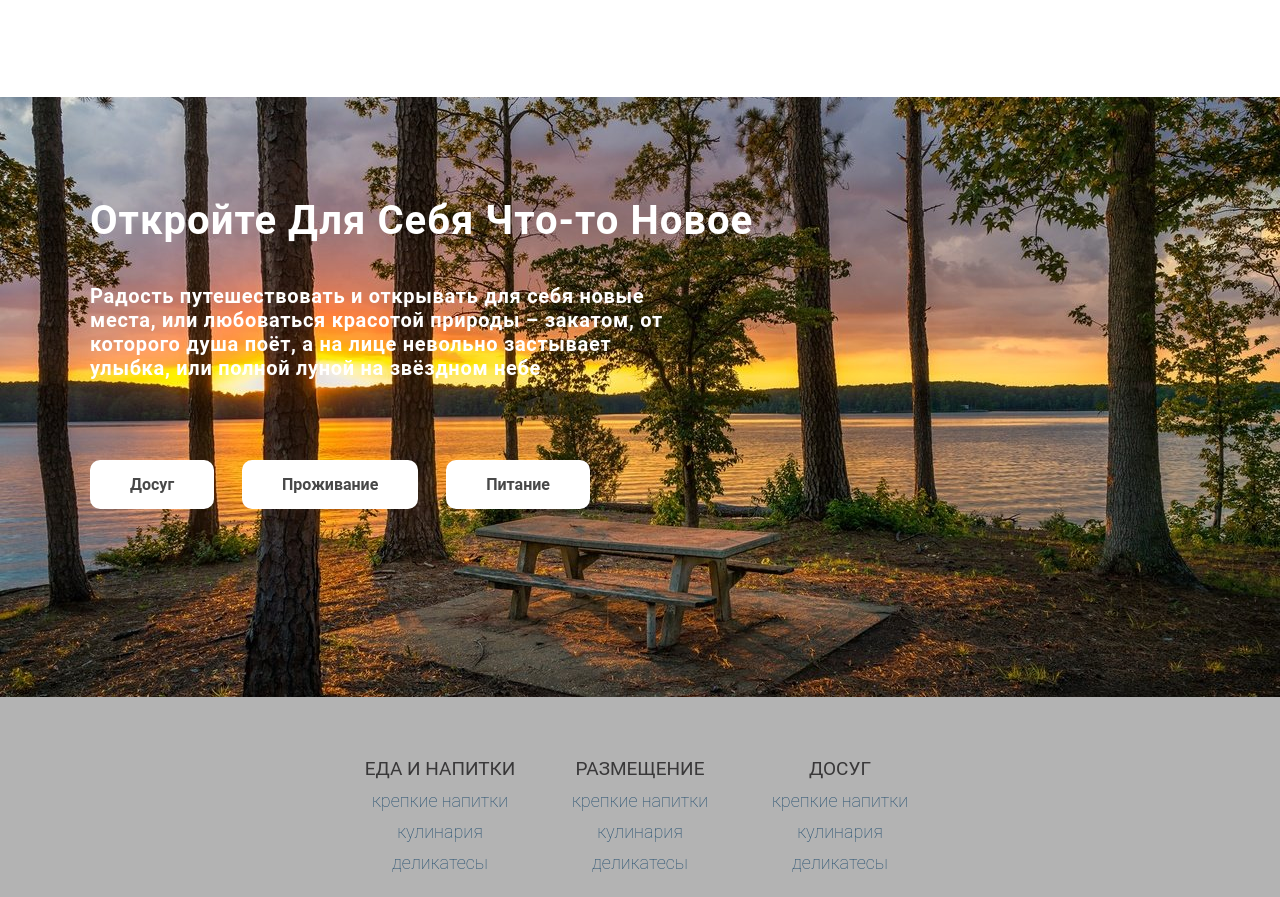
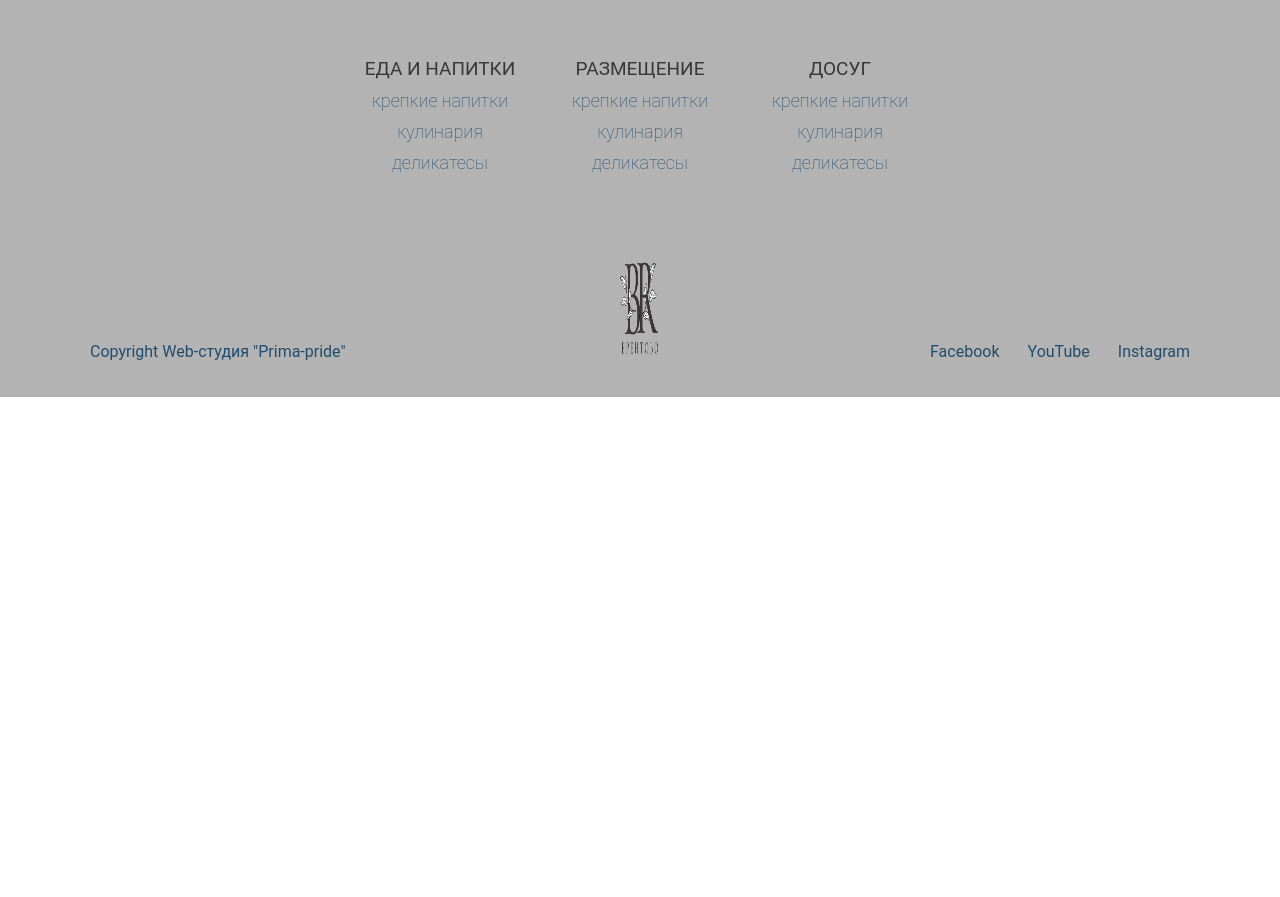
Before and after one commit to ratnov2/breytovo, a plain HTML site: page index.html in a window 1280 px wide. Shown: the part 8567-9464 px from the top of the page. After the commit the page ends 8964 px from the top, so only its background shows below. Drawn offline with Linux system fonts and the light colour scheme; files whose address does not match are found by name.

Commit message:
Update index.html

```diff
--- a/index.html
+++ b/index.html
@@ -292,19 +292,7 @@
   </div>
   <!-- to_visit -->
 
-  <figure class="share-img">
-    <div class="share-group">
-      <h1>Откройте Для Себя Что-то Новое</h1>
-      <p>Радость путешествовать и открывать для себя новые места, или любоваться красотой природы – закатом, от которого
-        душа
-        поёт, а на лице невольно застывает улыбка, или полной луной на звёздном небе</p>
-      <div class="group-button">
-        <a>Досуг</a>
-        <a>Проживание</a>
-        <a>Питание</a>
-      </div>
-    </div>
-  </figure>
+
   <footer>
     <ul class="footer_text">
       <li class="footer_text_1">
```
